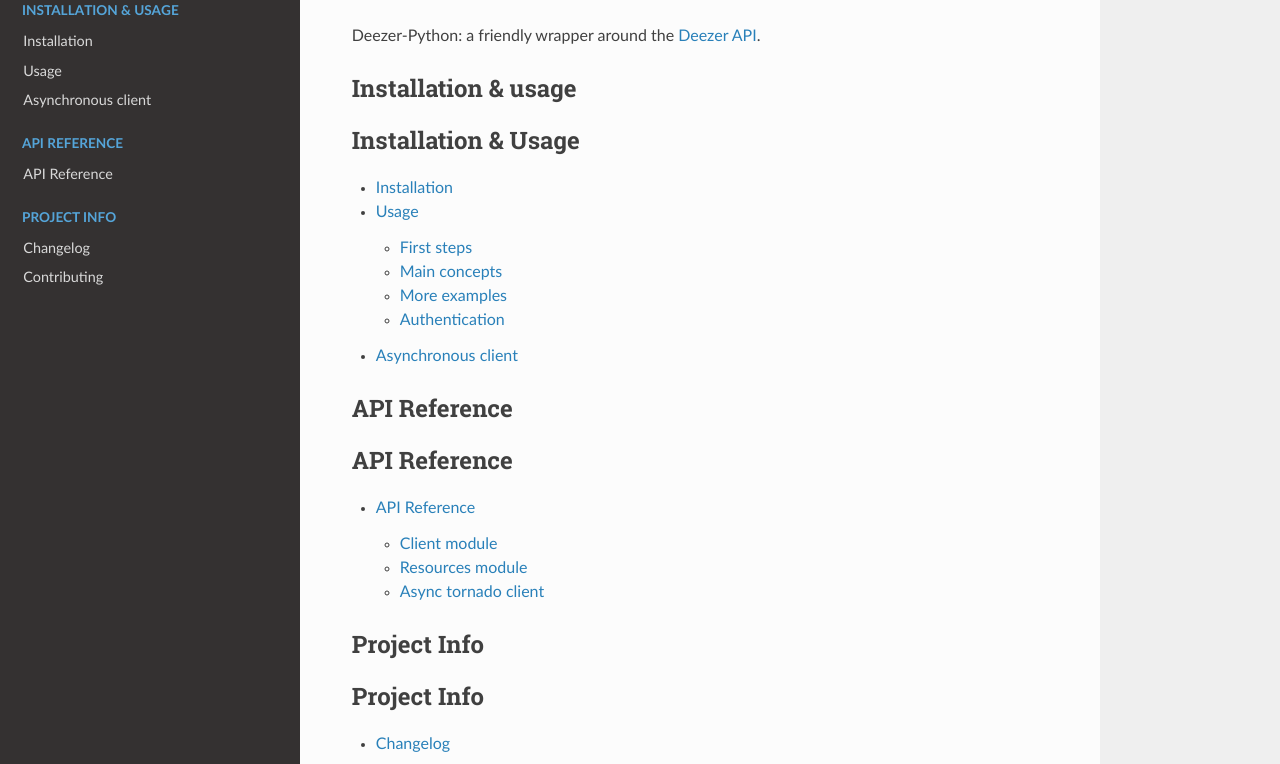
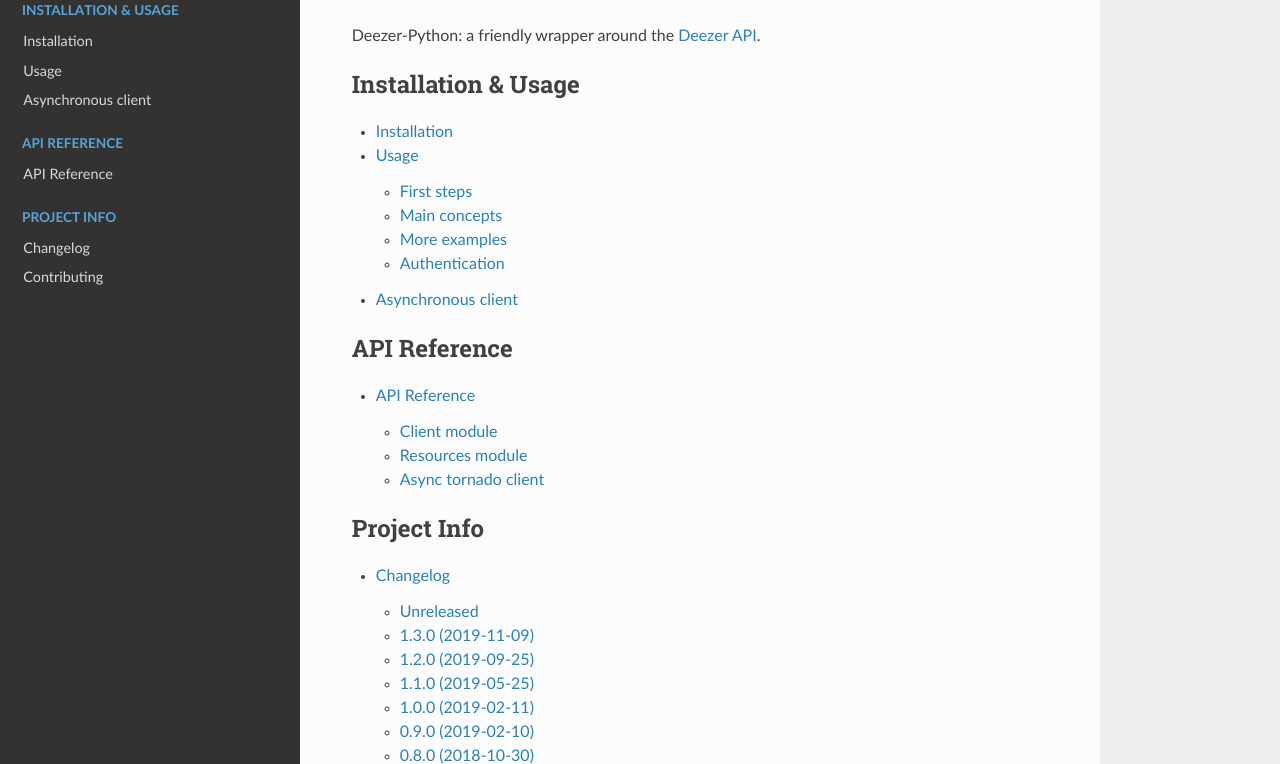
Before and after one commit to browniebroke/deezer-python, a Sphinx documentation site: the page built from docs/source/index.rst, in a window 1280 px wide and 900 px high, cut to the strip 136-900 px from the top of the window. Built offline with Sphinx 7.4.7 and the Read the Docs theme 2.0.0, drawn with Linux system fonts in a browser that asks for light colours.

Commit message:
Remove redundant titles

```diff
--- a/docs/source/index.rst
+++ b/docs/source/index.rst
@@ -4,9 +4,6 @@
 Deezer-Python: a friendly wrapper around the `Deezer API`_.
 
 .. _Deezer API: http://developers.deezer.com/api
-
-Installation & usage
---------------------
 
 .. toctree::
     :caption: Installation & Usage
@@ -16,18 +13,11 @@
     usage
     asynchronous
 
-API Reference
--------------
-
 .. toctree::
     :caption: API Reference
     :maxdepth: 2
 
     api_reference/toc
-
-Project Info
-------------
-
 
 .. toctree::
     :caption: Project Info
```
